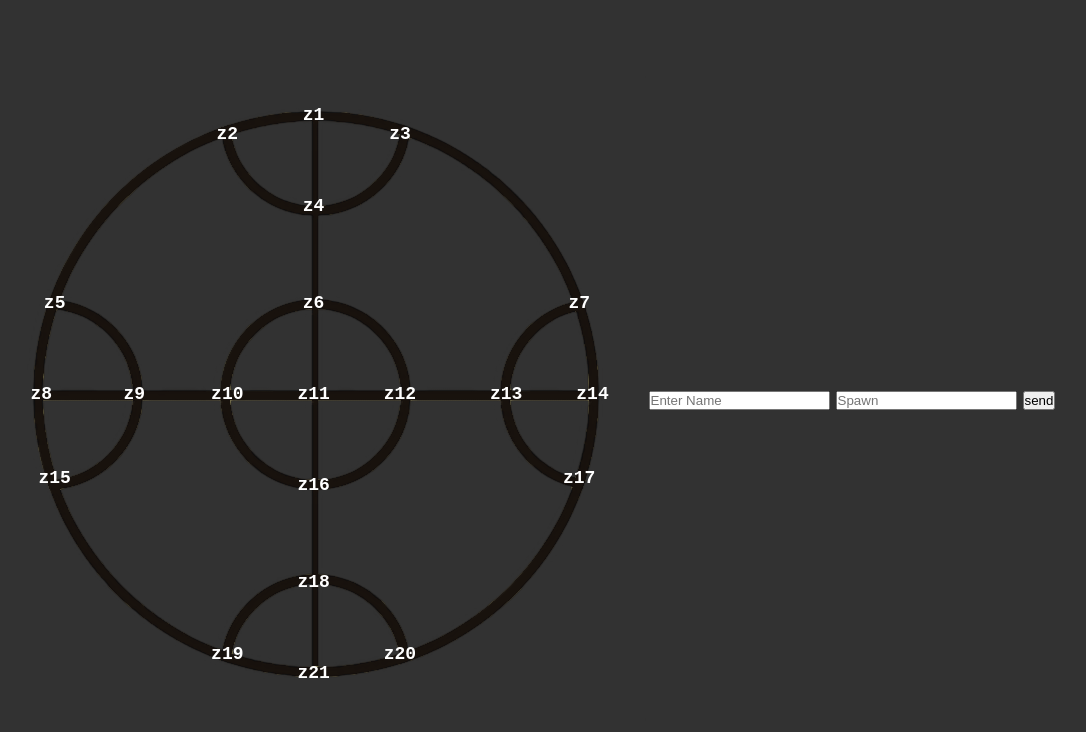
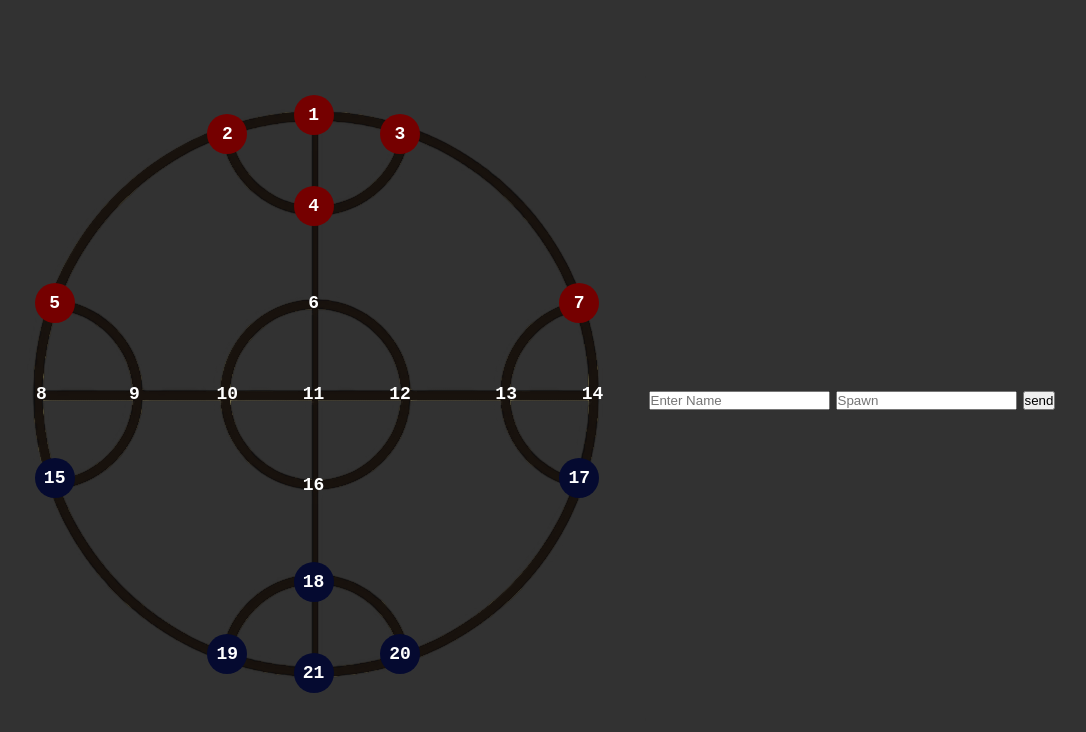
Before and after one commit to DeexithParand2k2/Vatta-Vettatam, a React (Create React App) app: page / in a window 1280 px wide. Shown: the top 732 px of the page, without its empty margins (120-1206 px from the left). Built offline with nearby package versions, Linux system fonts and the light colour scheme.

Commit message:
points steady after reload

```diff
--- a/src/components/Board.js
+++ b/src/components/Board.js
@@ -3,6 +3,8 @@ import '../styles/game.css'
 import { useState,useEffect } from 'react'
 import Points from './Points'
 import pointData from '../data/pointStatus'
+import {playersTeamOne,playersTeamTwo} from '../data/players'
+
 
 const makemove = (coin,pos) =>{
   console.log(coin,pos)
@@ -10,16 +12,58 @@ const makemove = (coin,pos) =>{
 
 function Board() {
   const [pointDataState,changePointData] = useState(pointData)
+  const [setPlayerState,changePlayerState] = useState({playersTeamOne,playersTeamTwo})
 
-  const makemove = (one,two) =>{
-    let temp = pointDataState
-    temp[0].isPlaced="r2"
-    changePointData(temp)
+  const changeStatus = (newarr) =>{
+
+    //very important
+    var temparr = [...newarr]
+    temparr.forEach((element) => {
+      element.isPlaced = "empty"
+    });
+
+    for (const index in setPlayerState.playersTeamOne) {
+      if (setPlayerState.playersTeamOne.hasOwnProperty(index)) {
+        temparr[setPlayerState.playersTeamOne[index]].isPlaced=String(index);
+      }
+    }
+
+    for (const index in setPlayerState.playersTeamTwo) {
+      if (setPlayerState.playersTeamTwo.hasOwnProperty(index)) {
+        temparr[setPlayerState.playersTeamTwo[index]].isPlaced=String(index);
+      }
+    }
+
+    changePointData(temparr)
   }
 
+  const makemove = (coin,pos) =>{
+    let tempState = setPlayerState;
+    //pos-1
+    if(tempState.playersTeamOne[coin]!==undefined){
+      tempState.playersTeamOne[coin] = parseInt(pos-1);
+    }
+    else if(tempState.playersTeamTwo[coin]!==undefined){
+      tempState.playersTeamTwo[coin] = parseInt(pos-1);
+    }
+    else{
+      console.log('undefined')
+    }
+
+    console.log(tempState)
+    changePlayerState(tempState)
+  }
+
+  //changeStatus(pointDataState)
+
+  // useEffect(()=>{
+  //   console.log('state changed',setPlayerState)
+  // },[setPlayerState])
+
   useEffect(()=>{
-    console.log('state updated')
-  },pointDataState)
+    console.log('changed here')
+    changeStatus(pointDataState)
+  },[setPlayerState]);
 
   return (
     <>
--- a/src/components/Points.js
+++ b/src/components/Points.js
@@ -1,12 +1,11 @@
 import React from 'react'
 import '../styles/game.css'
-import {playersTeamOne,playersTeamTwo} from '../data/players'
 
 const setColor = (isPlaced) =>{
-    if(playersTeamOne.includes(isPlaced)===true){
+    if(isPlaced[0]==='r'){
         return "#750000"
     }
-    if(playersTeamTwo.includes(isPlaced)===true){
+    if(isPlaced[0]==='b'){
         return "#050A30"
     }
     return "empty";
--- a/src/data/players.js
+++ b/src/data/players.js
@@ -1,4 +1,20 @@
-const playersTeamTwo = ['b1','b2','b3','b4','b5','b6']
-const playersTeamOne = ['r1','r2','r3','r4','r5','r6']
+//based on zero indexed array
+const playersTeamTwo = {
+    b1: 20,
+    b2: 18,
+    b3: 19,
+    b4: 17,
+    b5: 14,
+    b6: 16,
+}
+//indexes of these players where isPlaced will be the player name
+const playersTeamOne = {
+    r1: 0,
+    r2: 1,
+    r3: 2,
+    r4: 3,
+    r5: 4,
+    r6: 6,
+}
 
 export {playersTeamTwo, playersTeamOne};
--- a/src/data/pointStatus.js
+++ b/src/data/pointStatus.js
@@ -1,126 +1,126 @@
 const pointData = [
     {
-        name:"z1",
+        name:"1",
         isPlaced:"empty",
         tpos:"3%",
         spos:"47%",
     },
     {
-        name:"z2",
+        name:"2",
         isPlaced:"empty",
         tpos:"6%",
         spos:"34%",
     },
     {
-        name:"z3",
+        name:"3",
         isPlaced:"empty",
         tpos:"6%",
         spos:"60%",
     },
     {
-        name:"z4",
+        name:"4",
         isPlaced:"empty",
         tpos:"17%",
         spos:"47%",
     },
     {
-        name:"z5",
+        name:"5",
         isPlaced:"empty",
         tpos:"32%",
         spos:"8%",
     },
     {
-        name:"z6",
+        name:"6",
         isPlaced:"empty",
         tpos:"32%",
         spos:"47%",
     },
     {
-        name:"z7",
+        name:"7",
         isPlaced:"empty",
         tpos:"32%",
         spos:"87%",
     },
     {
-        name:"z8",
+        name:"8",
         isPlaced:"empty",
         tpos:"46%",
         spos:"6%",
     },
     {
-        name:"z9",
+        name:"9",
         isPlaced:"empty",
         tpos:"46%",
         spos:"20%",
     },
     {
-        name:"z10",
+        name:"10",
         isPlaced:"empty",
         tpos:"46%",
         spos:"34%",
     },
     {
-        name:"z11",
+        name:"11",
         isPlaced:"empty",
         tpos:"46%",
         spos:"47%",
     },
     {
-        name:"z12",
+        name:"12",
         isPlaced:"empty",
         tpos:"46%",
         spos:"60%",
     },
     {
-        name:"z13",
+        name:"13",
         isPlaced:"empty",
         tpos:"46%",
         spos:"76%",
     },
     {
-        name:"z14",
+        name:"14",
         isPlaced:"empty",
         tpos:"46%",
         spos:"89%",
     },
     {
-        name:"z15",
+        name:"15",
         isPlaced:"empty",
         tpos:"59%",
         spos:"8%",
     },
     {
-        name:"z16",
+        name:"16",
         isPlaced:"empty",
         tpos:"60%",
         spos:"47%",
     },
     {
-        name:"z17",
+        name:"17",
         isPlaced:"empty",
         tpos:"59%",
         spos:"87%",
     },
     {
-        name:"z18",
+        name:"18",
         isPlaced:"empty",
         tpos:"75%",
         spos:"47%",
     },
     {
-        name:"z19",
+        name:"19",
         isPlaced:"empty",
         tpos:"86%",
         spos:"34%",
     },
     {
-        name:"z20",
+        name:"20",
         isPlaced:"empty",
         tpos:"86%",
         spos:"60%",
     },
     {
-        name:"z21",
+        name:"21",
         isPlaced:"empty",
         tpos:"89%",
         spos:"47%",
```
